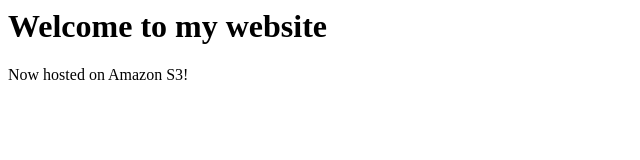
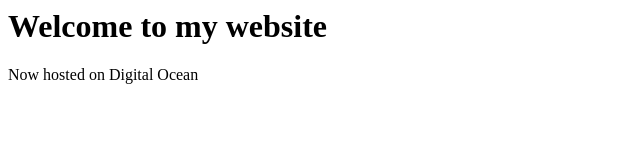
Before and after one commit to imransb/asb, a plain HTML site: page index.html in a window 1280 px wide. Shown: the full height of the page, 0-640 px from the left. Drawn offline with Linux system fonts and the light colour scheme.

Commit message:
testing webhook

```diff
--- a/index.html
+++ b/index.html
@@ -4,6 +4,6 @@
 </head>
 <body>
   <h1>Welcome to my website</h1>
-  <p>Now hosted on Amazon S3!</p>
+  <p>Now hosted on Digital Ocean</p>
 </body>
 </html>
```
